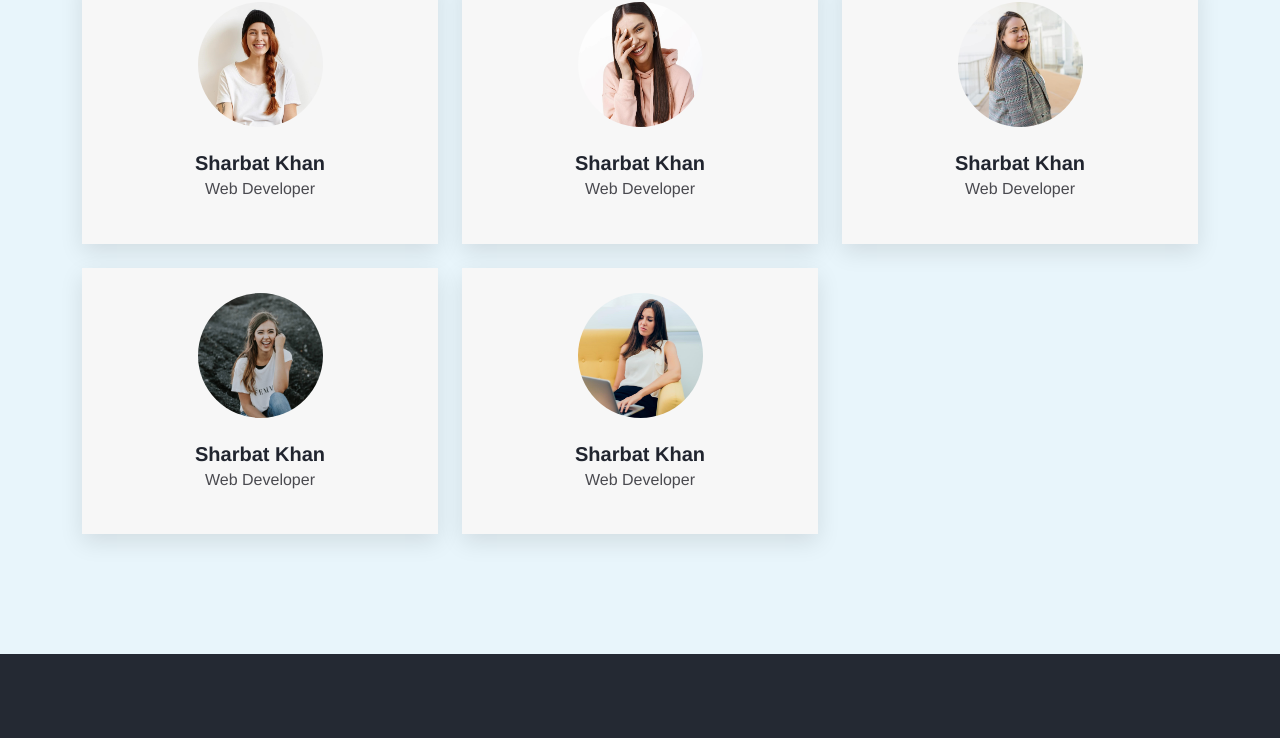
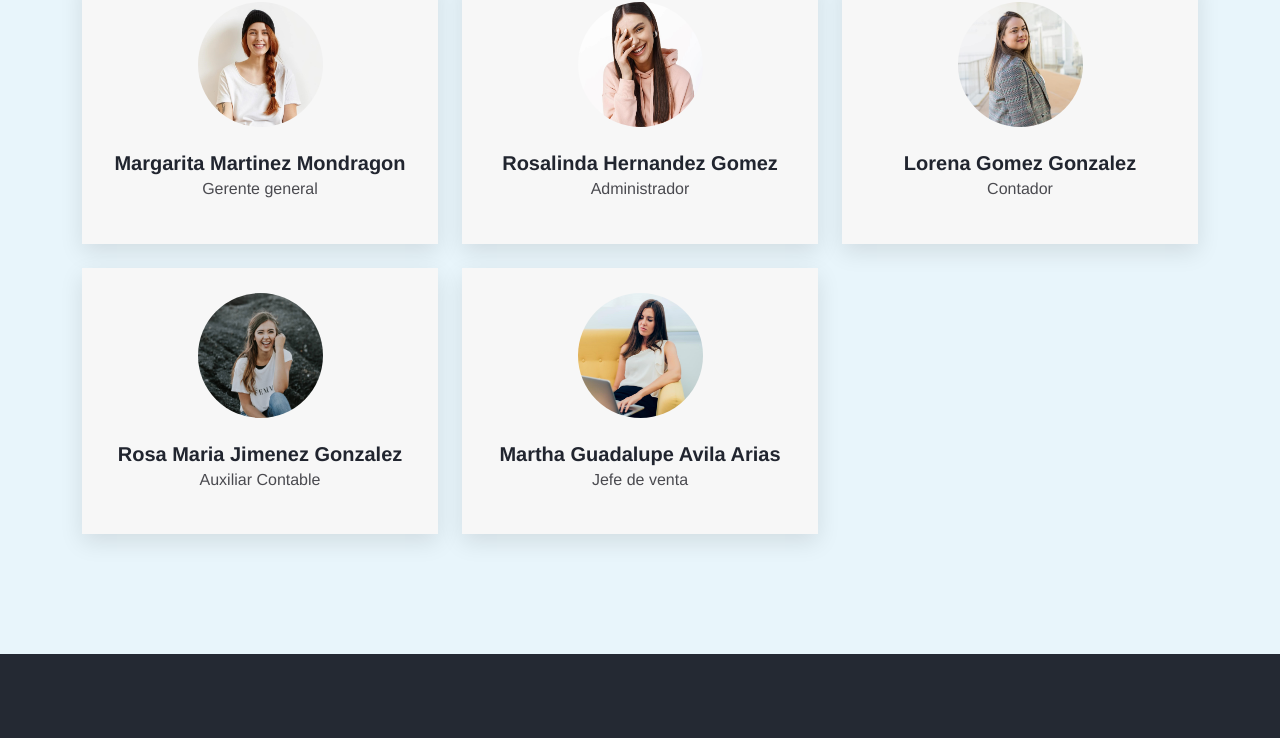
Before and after one commit to gilberto-vi-ro/dareymi, a plain HTML site: page index.html in a window 1280 px wide. Shown: the part 4841-5579 px from the top of the page. Drawn offline with Linux system fonts and the light colour scheme.

Commit message:
cambiando texto contactanos y nostros

```diff
--- a/index.html
+++ b/index.html
@@ -313,8 +313,8 @@
                 <div class="col-lg-4 col-sm-6">
                     <div class="team-member card-effect">
                         <img src="public/img/team1.jpg" alt="">
-                        <h5 class="mb-0 mt-4">Sharbat Khan</h5>
-                        <p>Web Developer</p>
+                        <h5 class="mb-0 mt-4">Margarita Martinez Mondragon</h5>
+                        <p>Gerente general</p>
                         <!-- <div class="social-icons">
                             <a href="#"><i class="bx bxl-facebook"></i></a>
                             <a href="#"><i class="bx bxl-twitter"></i></a>
@@ -325,8 +325,8 @@
                 <div class="col-lg-4 col-sm-6">
                     <div class="team-member card-effect">
                         <img src="public/img/team2.jpg" alt="">
-                        <h5 class="mb-0 mt-4">Sharbat Khan</h5>
-                        <p>Web Developer</p>
+                        <h5 class="mb-0 mt-4">Rosalinda Hernandez Gomez</h5>
+                        <p>Administrador</p>
                         <!-- <div class="social-icons">
                             <a href="#"><i class="bx bxl-facebook"></i></a>
                             <a href="#"><i class="bx bxl-twitter"></i></a>
@@ -337,8 +337,8 @@
                 <div class="col-lg-4 col-sm-6">
                     <div class="team-member card-effect">
                         <img src="public/img/team3.jpg" alt="">
-                        <h5 class="mb-0 mt-4">Sharbat Khan</h5>
-                        <p>Web Developer</p>
+                        <h5 class="mb-0 mt-4">Lorena Gomez Gonzalez</h5>
+                        <p>Contador</p>
                         <!-- <div class="social-icons">
                             <a href="#"><i class="bx bxl-facebook"></i></a>
                             <a href="#"><i class="bx bxl-twitter"></i></a>
@@ -349,8 +349,8 @@
                 <div class="col-lg-4 col-sm-6">
                     <div class="team-member card-effect">
                         <img src="public/img/team4.jpg" alt="">
-                        <h5 class="mb-0 mt-4">Sharbat Khan</h5>
-                        <p>Web Developer</p>
+                        <h5 class="mb-0 mt-4">Rosa Maria Jimenez Gonzalez</h5>
+                        <p>Auxiliar Contable</p>
                         <!-- <div class="social-icons">
                             <a href="#"><i class="bx bxl-facebook"></i></a>
                             <a href="#"><i class="bx bxl-twitter"></i></a>
@@ -361,8 +361,8 @@
                 <div class="col-lg-4 col-sm-6">
                     <div class="team-member card-effect">
                         <img src="public/img/team5.jpg" alt="">
-                        <h5 class="mb-0 mt-4">Sharbat Khan</h5>
-                        <p>Web Developer</p>
+                        <h5 class="mb-0 mt-4">Martha Guadalupe Avila Arias</h5>
+                        <p>Jefe de venta</p>
                         <!-- <div class="social-icons">
                             <a href="#"><i class="bx bxl-facebook"></i></a>
                             <a href="#"><i class="bx bxl-twitter"></i></a>
@@ -389,8 +389,8 @@
                         <h5 class="text-white">Contáctanos</h5>
                         <ul class="list-unstyled text2-color" >
                             <li> <a href="##"><i class="bx bx-map"></i> 2715 Ash Dr. San Jose, South Dakota 83475 </a></li>
-                            <li> <a href="##"><i class="bx bx-envelope"></i> jackson.graham@example.com </a></li>
-                            <li> <a href="##"><i class="bx bxl-whatsapp"></i> (603) 555-0123 </a></li>
+                            <li> <a href="##"><i class="bx bx-envelope"></i> margaritamartinez6672@gmail.com </a></li>
+                            <li> <a href="##"><i class="bx bxl-whatsapp"></i> (+52) 932 170 0800 </a></li>
                         </ul>
                     </div>
                 </div>
```
